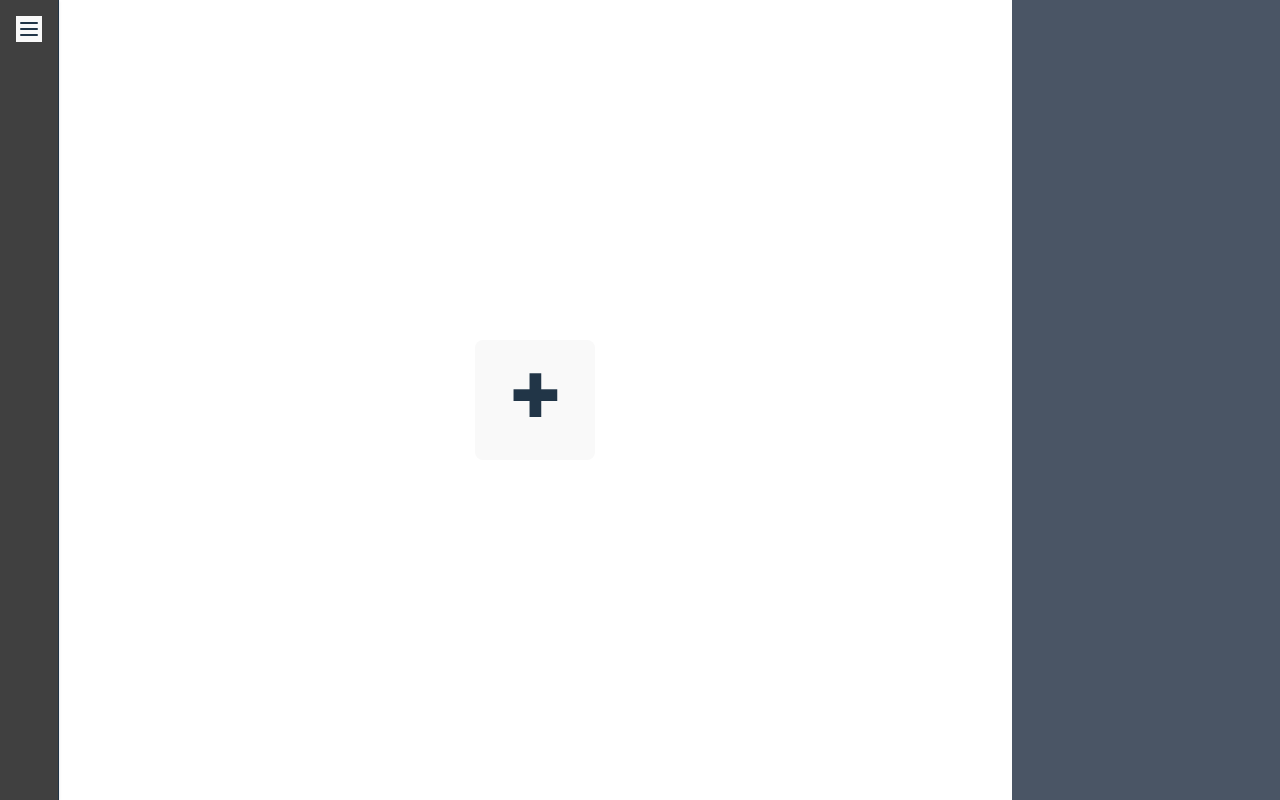
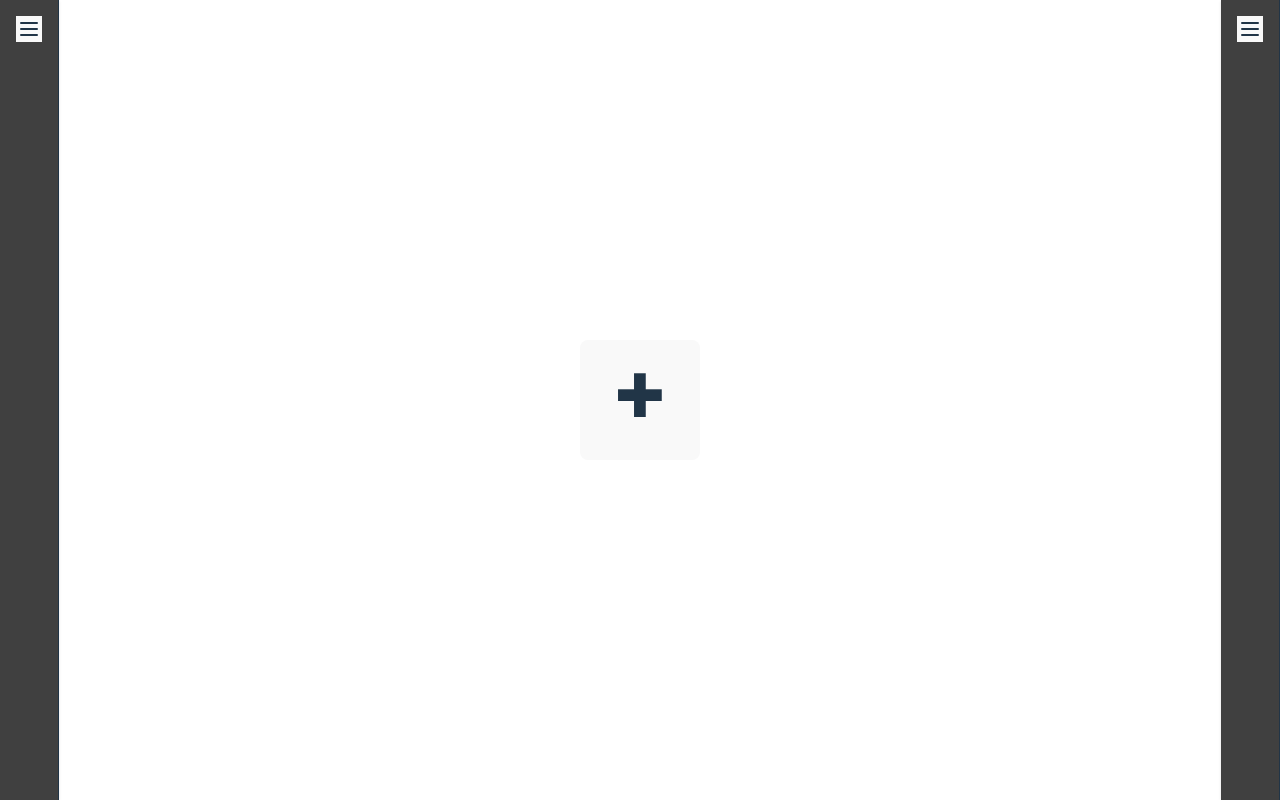
Before and after one commit to Pippocimut/Dice-rolling-react-project, a React (Vite) app: page / in a window 1280 px wide. Built offline with nearby package versions, Linux system fonts and the light colour scheme.

Commit message:
Right chronology sidebar

```diff
--- a/src/pages/main/components/TagsSideBar/Sidebar.tsx
+++ b/src/pages/main/components/TagsSideBar/Sidebar.tsx
@@ -1,17 +1,18 @@
 import {useState} from "react"
 
 type Props = {
+    direction: "left" | "right";
     children: React.ReactNode;
 }
 
-export default function Sidebar({children}: Props) {
+export default function Sidebar({children, direction = "left"}: Props) {
     const [expanded, setExpanded] = useState(false)
 
     return (
         <aside className={"min-h-screen h-fit" + ` transition-all ${expanded ? "w-60" : "w-15"}`}>
             <nav className="min-h-screen h-full flex flex-col bg-neutral-700 border-r shadow-sm">
                 <div
-                    className={"p-4 pb-2 flex justify-end items-end"}>
+                    className={"p-4 pb-2 flex "+(direction === "left" ? "justify-end" : "justify-start")}>
                     <button
                         onClick={() => setExpanded((curr) => !curr)}
                         className={"focus:outline-none p-0"}
--- a/src/pages/main/components/TagsSideBar/index.tsx
+++ b/src/pages/main/components/TagsSideBar/index.tsx
@@ -8,7 +8,7 @@ type Props = {
 
 export function TagsSideBar(props: Props) {
     const [tags, updateTags] = useTags()
-    return <Sidebar>
+    return <Sidebar direction={"left"}>
         {tags.map(tag => {
             if (tag.name !== "") {
                 return (<button
--- a/src/pages/main/index.tsx
+++ b/src/pages/main/index.tsx
@@ -6,6 +6,7 @@ import { CreateButtonDialog } from "./components/CreateButtonDialog";
 import { EditButtonDialog } from "./components/EditButtonDialog";
 import { TagsSideBar } from "./components/TagsSideBar";
 import { useButtonPressedHistory, type ButtonPressRecord } from "../../data/rollHistoryDAO.ts";
+import Sidebar from "./components/TagsSideBar/Sidebar.tsx";
 
 export function Main() {
     const [buttonList, updateButtonList] = useButtonList()
@@ -68,7 +69,7 @@ export function Main() {
                             setIsOpenEditDialog(false)
                         }} /> : null}
             </div>
-            <div className={"w-90 h-screen bg-gray-600"}>
+            <Sidebar direction={"right"}>
                 <ul id="history"
                     className={"flex flex-row flex-wrap gap-2 m-4 p-4 w-full justify-center items-center h-fit"}>
                     {buttonHistory && buttonHistory.map((historyData: ButtonPressRecord, index: number) => {
@@ -80,6 +81,6 @@ export function Main() {
                         )
                     })}
                 </ul>
-            </div>
+            </Sidebar>
         </div>)
 }
```
